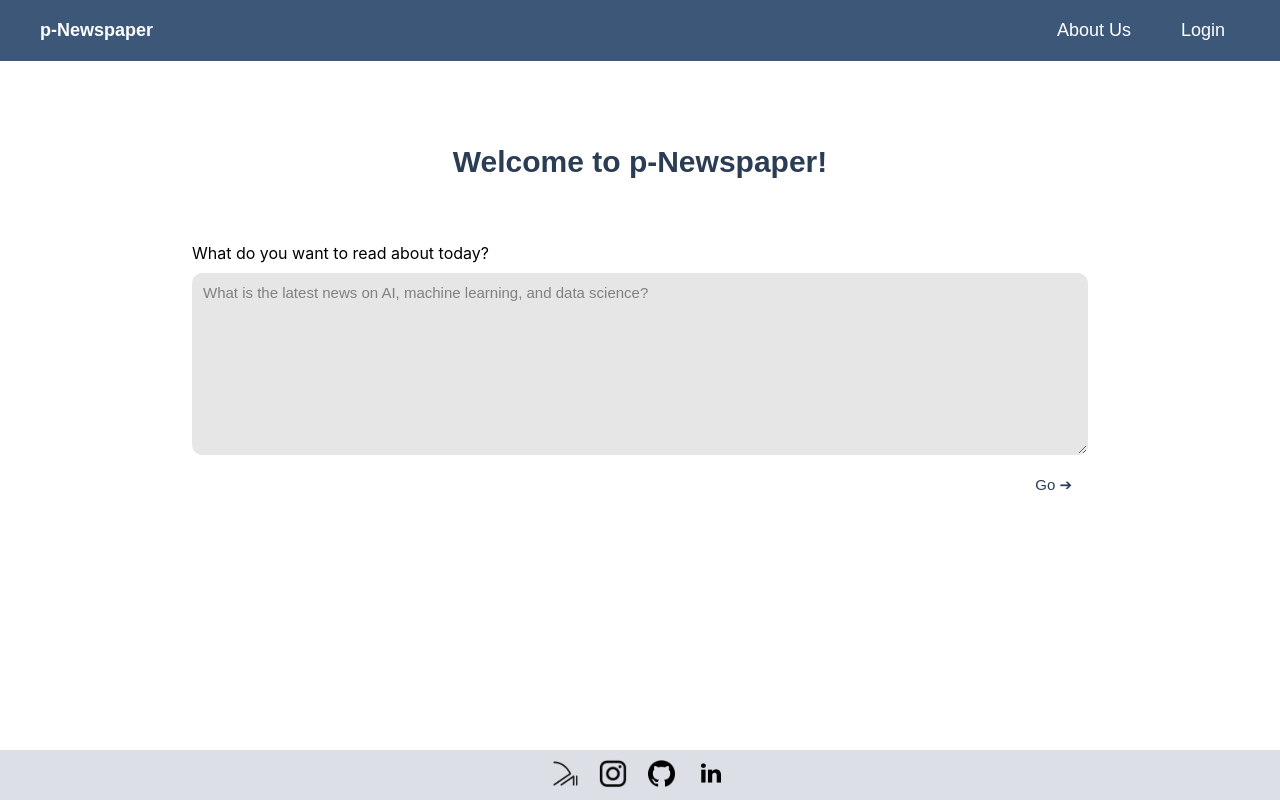
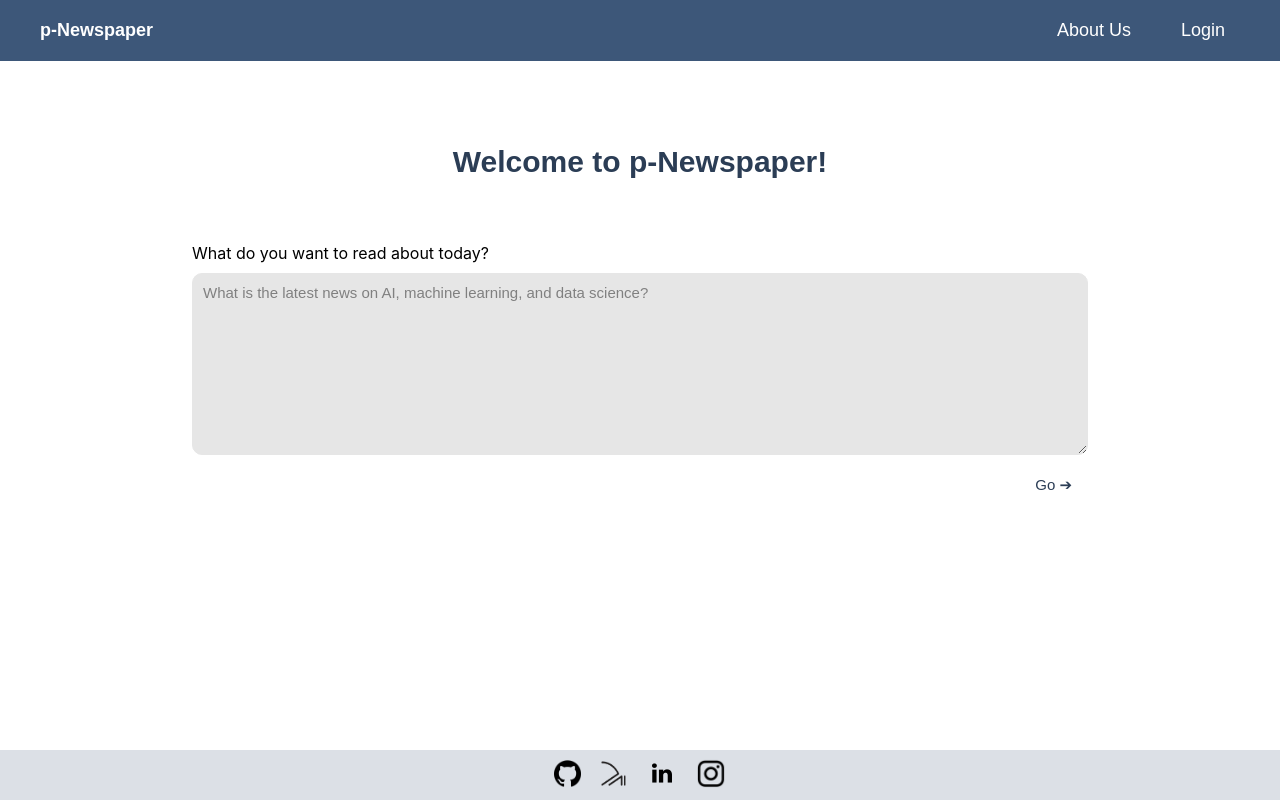
Before and after one commit to P-Newspaper/p-Newspaper, a React (Create React App) app in the folder frontend/: page / in a window 1280 px wide. Built offline with nearby package versions, Linux system fonts and the light colour scheme.

Commit message:
update github link

```diff
--- a/frontend/src/components/Footer.js
+++ b/frontend/src/components/Footer.js
@@ -9,17 +9,17 @@ const Footer = () => {
     return (
         <footer>
             <div className="footer-container">
-                <a href = "https://www.p-ai.org/" className="pai">
+                <a href = "https://github.com/P-Newspaper/p-Newspaper" target="_blank" rel="noopener noreferrer" className = "github">
+                    <img src={github} alt="Github"/>
+                </a>
+                <a href = "https://www.p-ai.org/" target="_blank" rel="noopener noreferrer" className="pai">
                     <img src={paiImage} alt="P-ai"/>
                 </a>
-                <a href = "https://www.instagram.com/pai.claremont/" className = "insta">
+                <a href = "https://www.linkedin.com/company/p-ai/mycompany/" target="_blank" rel="noopener noreferrer" className = "linkedin">
+                    <img src={linkedin} alt="Linkedin"/>
+                </a>
+                <a href = "https://www.instagram.com/pai.claremont/" target="_blank" rel="noopener noreferrer" className = "insta">
                     <img src={instagram} alt="Instagram"/>
-                </a>
-                <a href = "https://github.com/p-ai-org" className = "github">
-                    <img src={github} alt="Github"/>
-                </a>
-                <a href = "https://www.linkedin.com/company/p-ai/mycompany/" className = "linkedin">
-                    <img src={linkedin} alt="Linkedin"/>
                 </a>
             </div>
         </footer>
--- a/frontend/src/styles/footer.css
+++ b/frontend/src/styles/footer.css
@@ -34,7 +34,6 @@
 .insta img {
     width: 30px;
     height: 30px;
-    margin-right: 20px;
 }
 
 .insta :hover {
@@ -60,6 +59,7 @@
 .linkedin img {
     width: 32px;
     height: 32px;
+    margin-right: 18px;
 }
 
 .linkedin :hover {
```
